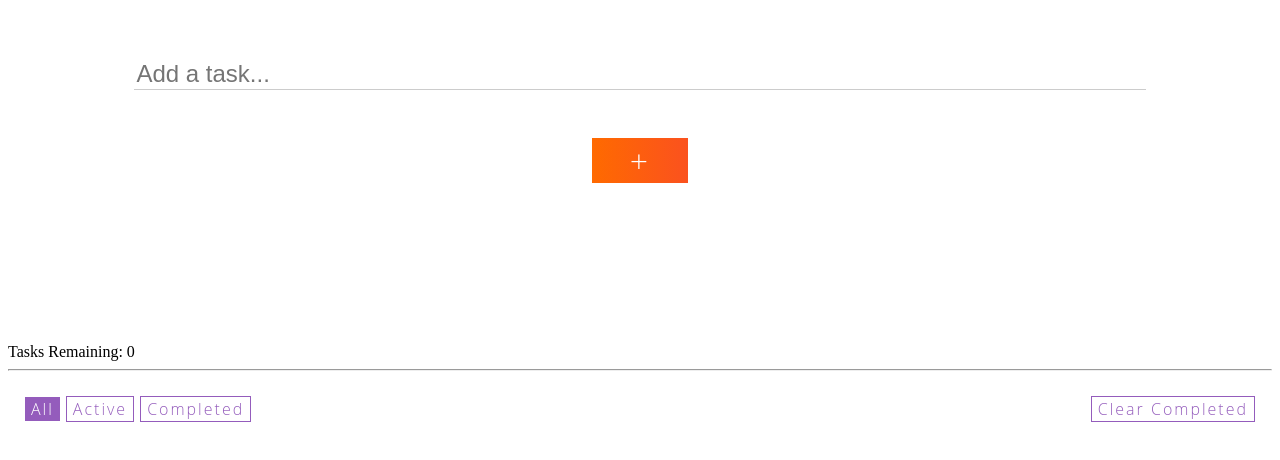
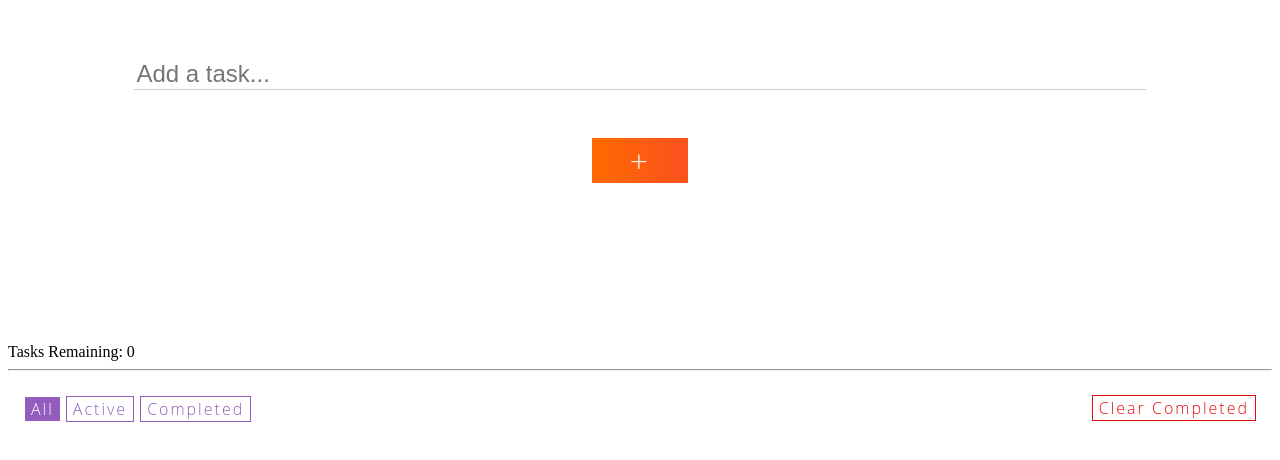
Before and after one commit to hadi-khir/vanilla-todo, a plain HTML site: page index.html in a window 1280 px wide. Shown: the part 128-588 px from the top of the page. Drawn offline with nearby package versions, Linux system fonts and the light colour scheme.

Commit message:
changing color of clear button

```diff
--- a/styles.css
+++ b/styles.css
@@ -91,7 +91,7 @@ ul {
   border: 2px solid #555;
 }
 
-.todo-item-delete {
+.todo-item-delete, .clear-btn {
   font-family: "Open Sans", sans-serif;
   letter-spacing: 2px;
   font-weight: 100;
@@ -104,7 +104,7 @@ ul {
   font-size: medium;
 }
 
-.todo-item-delete:active {
+.todo-item-delete:active, .clear-btn:active {
   transform: scale(0.98);
   box-shadow: 3px 2px 22px 1px rgba(0, 0, 0, 0.24);
   color: white;
@@ -127,8 +127,7 @@ ul {
 
 .filter-option-all,
 .filter-option-active,
-.filter-option-completed,
-.clear-btn {
+.filter-option-completed {
   font-family: "Open Sans", sans-serif;
   letter-spacing: 2px;
   font-weight: 100;
@@ -157,8 +156,7 @@ ul {
 
 .filter-option-all:active,
 .filter-option-active:active,
-.filter-option-completed:active,
-.clear-btn:active {
+.filter-option-completed:active {
   transform: scale(0.98);
   box-shadow: 3px 2px 22px 1px rgba(0, 0, 0, 0.24);
   color: white;
```
